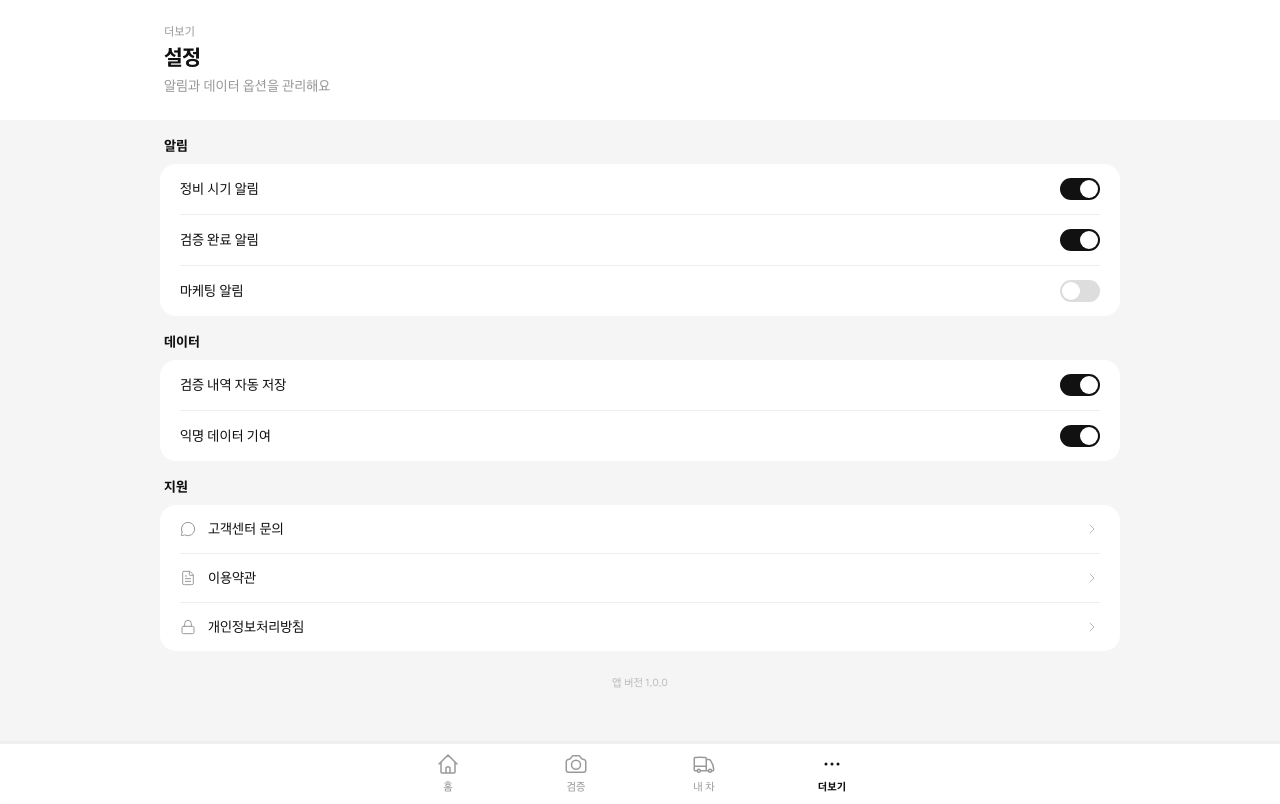
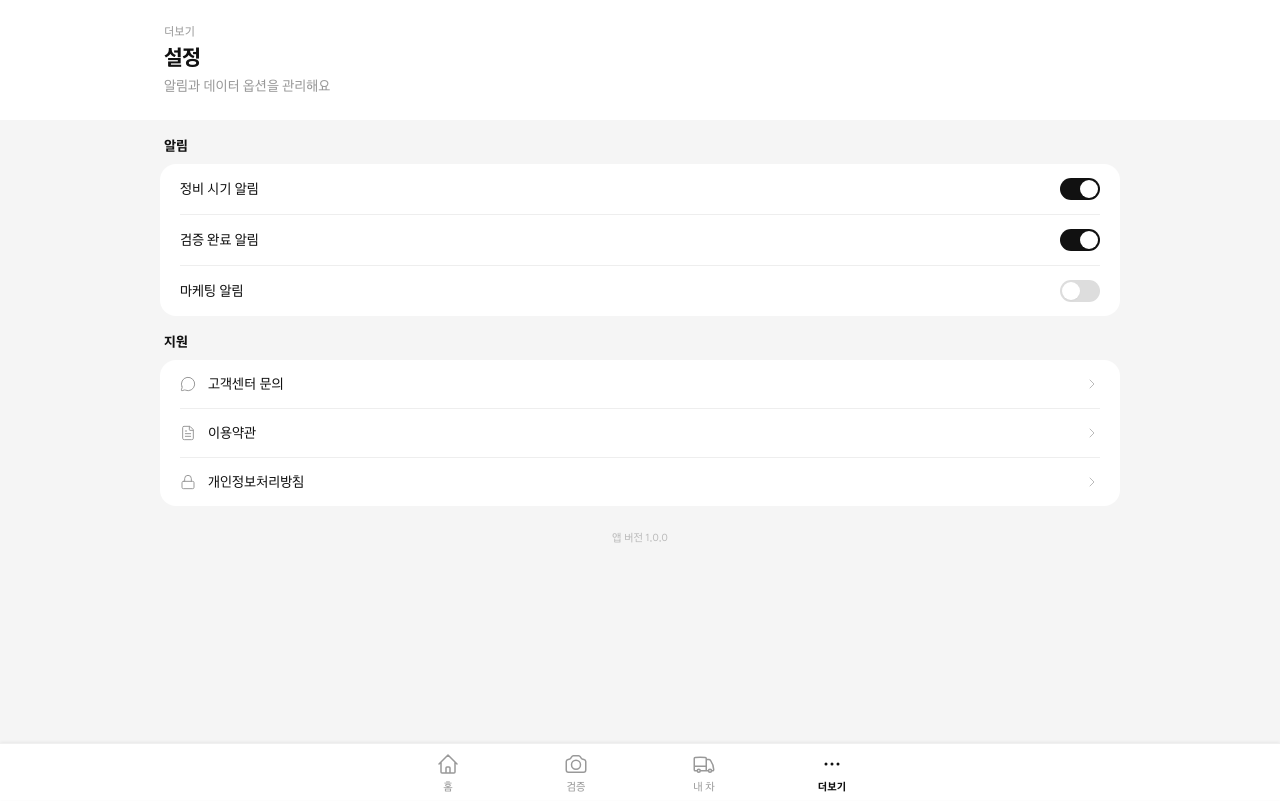
Before and after one commit to coding54321/diagnosis, a Next.js app: page /settings in a window 1280 px wide. Built offline with nearby package versions, Linux system fonts and the light colour scheme; no server answers.

Commit message:
FIX:더보기 데이터 섹션 삭제

```diff
--- a/app/(main)/settings/page.tsx
+++ b/app/(main)/settings/page.tsx
@@ -32,15 +32,6 @@ const SettingsPage: React.FC = () => {
               <ToggleRow label="검증 완료 알림" defaultValue={true} />
               <div className="mx-5 border-b border-hyundai-gray-100" />
               <ToggleRow label="마케팅 알림" defaultValue={false} />
-            </Card>
-          </div>
-
-          <div>
-            <p className="text-sm font-bold text-hyundai-gray-900 px-1 mb-2">데이터</p>
-            <Card variant="default" padding="none">
-              <ToggleRow label="검증 내역 자동 저장" defaultValue={true} />
-              <div className="mx-5 border-b border-hyundai-gray-100" />
-              <ToggleRow label="익명 데이터 기여" defaultValue={true} />
             </Card>
           </div>
 
```
